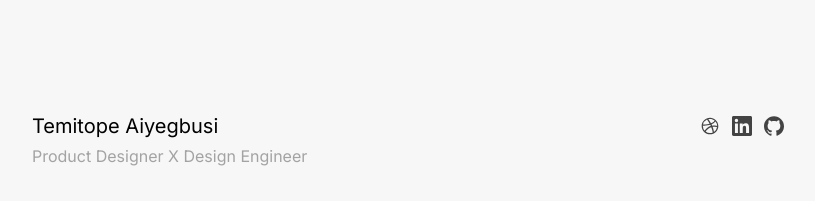
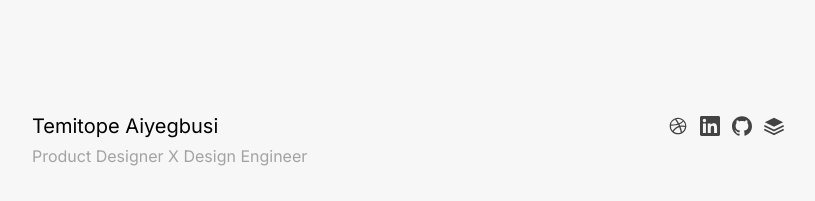
Before and after one commit to ttaiyegbusi/Temitope-Portfolio-2026, a Next.js app: page / in a window 1280 px wide. Shown: the top 201 px of the page, without its empty margins (232-1047 px from the left). Built offline with nearby package versions, Linux system fonts and the light colour scheme.

Commit message:
feat: update social media links and add Layers icon component

```diff
--- a/src/app/page.tsx
+++ b/src/app/page.tsx
@@ -45,7 +45,7 @@ export default function HomePage() {
           </h1>
           <div className="flex items-center gap-2 md:gap-3">
             <a
-              href="https://dribbble.com"
+              href="https://dribbble.com/ttaiyegbusi"
               target="_blank"
               rel="noopener noreferrer"
               aria-label="Dribbble"
@@ -54,7 +54,7 @@ export default function HomePage() {
               <DribbbleIcon />
             </a>
             <a
-              href="https://linkedin.com"
+              href="https://www.linkedin.com/in/ttaiyegbusi/"
               target="_blank"
               rel="noopener noreferrer"
               aria-label="LinkedIn"
@@ -63,13 +63,22 @@ export default function HomePage() {
               <LinkedInIcon />
             </a>
             <a
-              href="https://github.com"
+              href="https://github.com/ttaiyegbusi"
               target="_blank"
               rel="noopener noreferrer"
               aria-label="GitHub"
               className="opacity-80 hover:opacity-100 transition-opacity [&_svg]:w-4 [&_svg]:h-4 md:[&_svg]:w-5 md:[&_svg]:h-5"
             >
               <GitHubIcon />
+            </a>
+            <a
+              href="https://layers.to/tta"
+              target="_blank"
+              rel="noopener noreferrer"
+              aria-label="Layers"
+              className="opacity-80 hover:opacity-100 transition-opacity [&_svg]:w-4 [&_svg]:h-4 md:[&_svg]:w-5 md:[&_svg]:h-5"
+            >
+              <LayersIcon />
             </a>
           </div>
         </div>
@@ -145,3 +154,13 @@ function GitHubIcon() {
     </svg>
   );
 }
+
+function LayersIcon() {
+  return (
+    <svg width="20" height="20" viewBox="0 0 24 24" fill="currentColor">
+      <path d="M12 2L1 7.5L12 13L23 7.5L12 2Z" />
+      <path d="M1 12L12 17.5L23 12" fill="none" stroke="currentColor" strokeWidth="2" strokeLinecap="round" strokeLinejoin="round" />
+      <path d="M1 16.5L12 22L23 16.5" fill="none" stroke="currentColor" strokeWidth="2" strokeLinecap="round" strokeLinejoin="round" />
+    </svg>
+  );
+}
```
